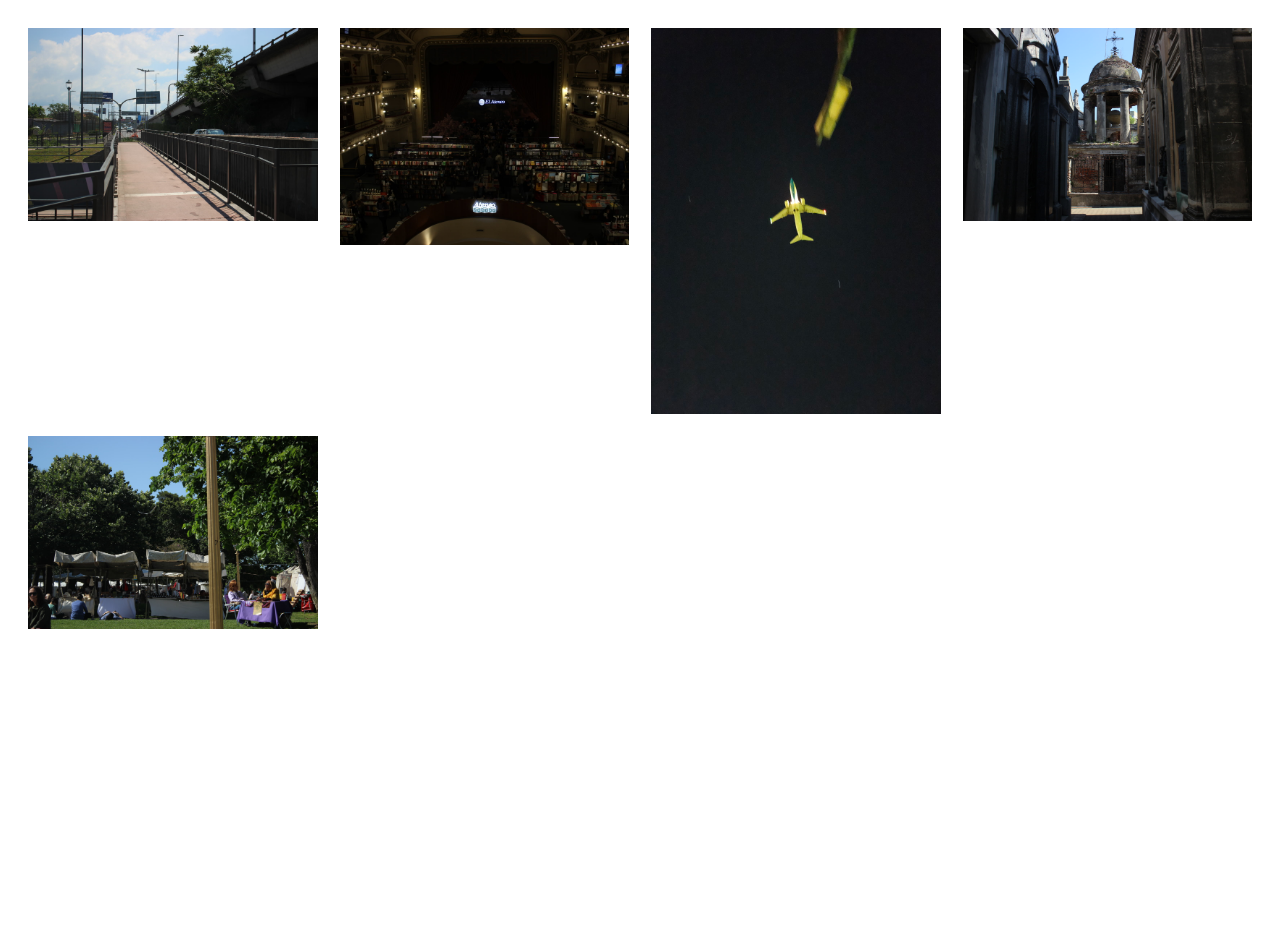
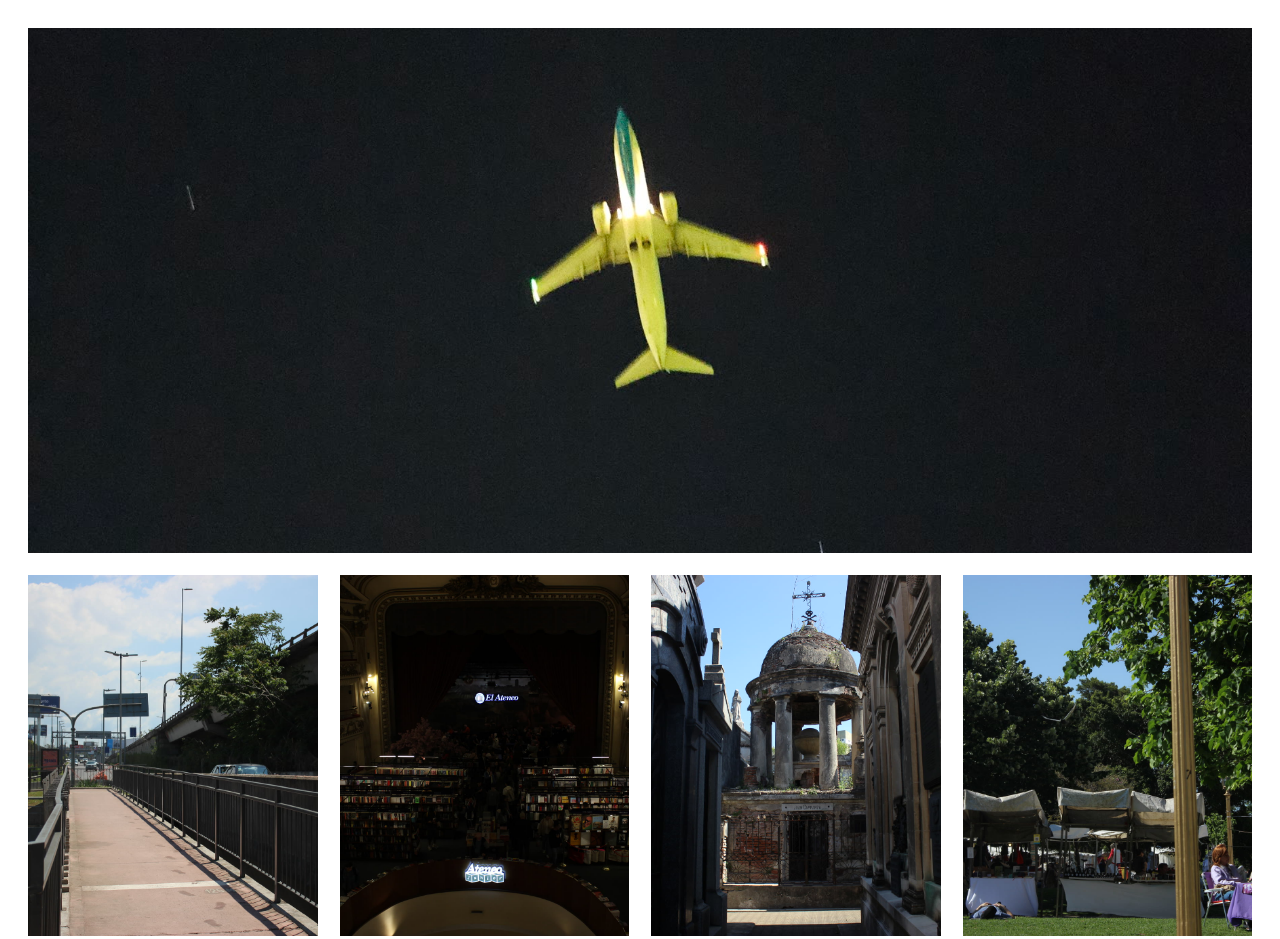
Before and after one commit to sny22/final-tecnologias-hipermediales, a website: page index.html in a window 1280 px wide. Before the commit the page ends 800 px from the top, so only its background shows below. Drawn offline with Linux system fonts and the light colour scheme.

Commit message:
Galeria con pieza destacada, cuadros parejos y video a pantalla completa

```diff
--- a/galeria.js
+++ b/galeria.js
@@ -7,7 +7,7 @@ if (galeria) {
 
   PIEZAS.forEach(function (pieza) {
     const enlace = document.createElement("a");
-    enlace.className = "pieza";
+    enlace.className = pieza.destacada ? "pieza pieza--destacada" : "pieza";
     enlace.href = "mostrarVideo.html?p=" + encodeURIComponent(pieza.id);
     enlace.setAttribute("aria-label", t("verPieza"));
 
--- a/justPlaces.css
+++ b/justPlaces.css
@@ -19,7 +19,6 @@ body {
 .gallery {
     display: grid;
     grid-template-columns: repeat(2, 1fr);
-    align-items: start;
     gap: clamp(10px, 2vw, 22px);
 }
 
@@ -35,8 +34,12 @@ body {
     }
 }
 
+/* Todas las piezas miden lo mismo: la imagen recorta, no deforma. */
 .pieza {
     display: block;
+    position: relative;
+    aspect-ratio: 4 / 5;
+    overflow: hidden;
     color: inherit;
     cursor: pointer;
     -webkit-tap-highlight-color: transparent;
@@ -45,8 +48,22 @@ body {
 .pieza img {
     display: block;
     width: 100%;
-    height: auto;
+    height: 100%;
+    object-fit: cover;
+    object-position: center;
     background: #ffffff;
+}
+
+/* La pieza destacada ocupa todo el ancho, arriba de la grilla. */
+.pieza--destacada {
+    grid-column: 1 / -1;
+    aspect-ratio: 16 / 9;
+}
+
+@media (min-width: 700px) {
+    .pieza--destacada {
+        aspect-ratio: 21 / 9;
+    }
 }
 
 .pieza:focus-visible {
@@ -86,7 +103,8 @@ html.escena body {
 .stage video {
     width: 100%;
     height: 100%;
-    object-fit: contain;
+    object-fit: cover;
+    object-position: center;
     background: transparent;
     pointer-events: none;
 }
--- a/piezas.js
+++ b/piezas.js
@@ -2,8 +2,19 @@
 // El orden de este array es el orden en que aparecen en la galería.
 // Para agregar una pieza: sumar un objeto y subir la imagen, el video y el audio.
 // Los id van en minúscula: son la parte ?p=id de la URL.
+// `destacada: true` hace que la pieza ocupe todo el ancho arriba de la grilla.
 
 const PIEZAS = [
+  {
+    id: "avion",
+    imagen: "imagenes/avion.jpg",
+    ancho: 1600,
+    alto: 2134,
+    video: "videos/avion-web.mp4",
+    audio: "videos/avion-audio.m4a",
+    fps: 30,
+    destacada: true
+  },
   {
     id: "aeroparque",
     imagen: "imagenes/aeroparque.jpg",
@@ -20,15 +31,6 @@ const PIEZAS = [
     alto: 1200,
     video: "videos/ateneo-web.mp4",
     audio: "videos/ateneo-audio.m4a",
-    fps: 30
-  },
-  {
-    id: "avion",
-    imagen: "imagenes/avion.jpg",
-    ancho: 1600,
-    alto: 2134,
-    video: "videos/avion-web.mp4",
-    audio: "videos/avion-audio.m4a",
     fps: 30
   },
   {
```
Also changed, not shown: AGENTS.md (+7 -0 lines), PLAN.md (+4 -4 lines).
